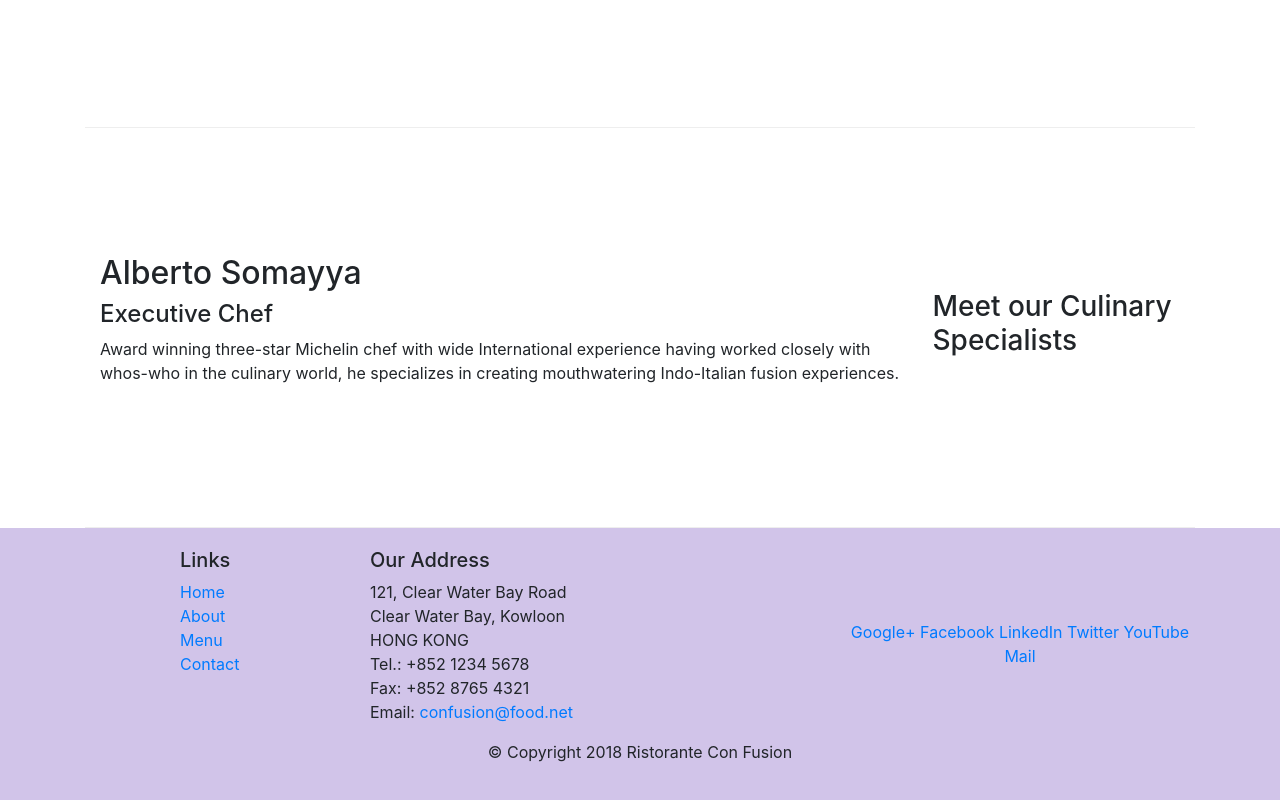
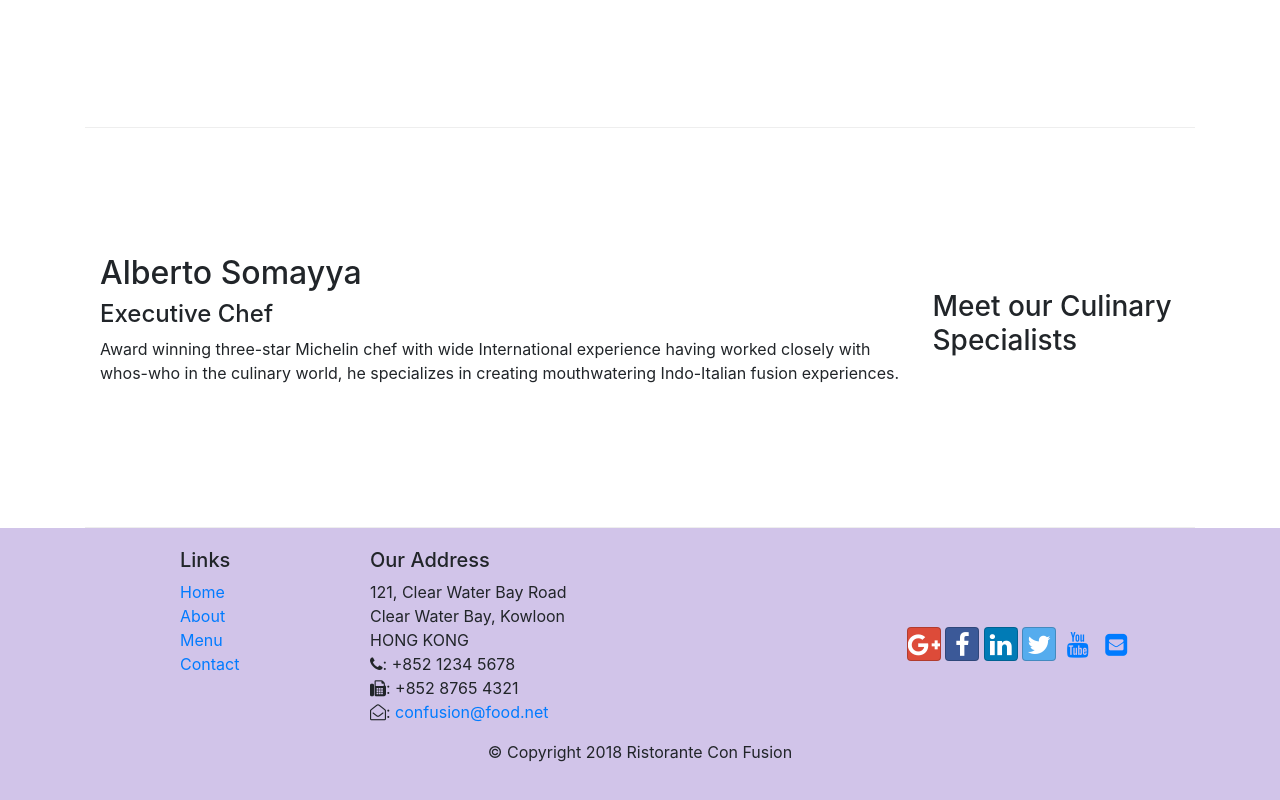
Before and after one commit to Jameshunter1/Ristorante-Con-Fusion, a website: page index.html in a window 1280 px wide. Shown: the part 1006-1806 px from the top of the page. Drawn offline with nearby package versions, Linux system fonts and the light colour scheme.

Commit message:
Icon Fonts

```diff
--- a/aboutus.html
+++ b/aboutus.html
@@ -5,6 +5,8 @@
       rel="stylesheet"
       href="node_modules/bootstrap/dist/css/bootstrap.min.css"
     />
+    <link rel="stylesheet" href="node_modules/font-awesome/css/font-awesome.min.css">
+    <link rel="stylesheet" href="node_modules/bootstrap-social/bootstrap-social.css">
     <link rel="stylesheet" href="css/styles.css" />
     <title>Ristorante Con Fusion: About Us</title>
   </head>
--- a/index.html
+++ b/index.html
@@ -14,6 +14,8 @@
       rel="stylesheet"
       href="node_modules/bootstrap/dist/css/bootstrap.min.css"
     />
+    <link rel="stylesheet" href="node_modules/font-awesome/css/font-awesome.min.css">
+    <link rel="stylesheet" href="node_modules/bootstrap-social/bootstrap-social.css">
     <link rel="stylesheet" href="css/styles.css" />
     <title>Ristorante Con Fusion</title>
   </head>
@@ -33,12 +35,12 @@
         <div class="collapse navbar-collapse" id="Navbar">
 
         <ul class="navbar-nav mr-auto">
-          <li class="nav-item active"><a class="nav-link" href="#">Home</a></li>
+          <li class="nav-item active"><a class="nav-link" href="#"><span class= "fa fa-home"></span>Home</a></li>
           <li class="nav-item">
-            <a class="nav-link" href="aboutus.html">About</a>
+            <a class="nav-link" href="aboutus.html"><span class="fa fa-info"></span>About</a>
           </li>
-          <li class="nav-item"><a class="nav-link" href="#">Menu</a></li>
-          <li class="nav-item"><a class="nav-link" href="#">Contact</a></li>
+          <li class="nav-item"><a class="nav-link" href="#"><span class="fa fa-list"></span>Menu</a></li>
+          <li class="nav-item"><a class="nav-link" href="#"><span class="fa fa-address-card"></span>Contact</a></li>
         </ul>
       </div></div></div>
     </nav>
@@ -123,19 +125,19 @@
               121, Clear Water Bay Road<br />
               Clear Water Bay, Kowloon<br />
               HONG KONG<br />
-              Tel.: +852 1234 5678<br />
-              Fax: +852 8765 4321<br />
-              Email: <a href="mailto:confusion@food.net">confusion@food.net</a>
+              <i class="fa fa-phone"></i>: +852 1234 5678<br />
+              <i class="fa fa-fax"></i>: +852 8765 4321<br />
+              <i class="fa fa-envelope-open-o"></i>: <a href="mailto:confusion@food.net">confusion@food.net</a>
             </address>
           </div>
           <div class="col-12 col-sm-4 align-self-center">
             <div class="text-center">
-              <a href="http://google.com/+">Google+</a>
-              <a href="http://www.facebook.com/profile.php?id=">Facebook</a>
-              <a href="http://www.linkedin.com/in/">LinkedIn</a>
-              <a href="http://twitter.com/">Twitter</a>
-              <a href="http://youtube.com/">YouTube</a>
-              <a href="mailto:">Mail</a>
+              <a class="btn btn-social-icon btn-google" href="http://google.com/+"><i class="fa fa-google-plus fa-lg"></i></a>
+              <a class="btn btn-social-icon btn-facebook"href="http://www.facebook.com/profile.php?id="><i class="fa fa-facebook fa-lg"></i></a>
+              <a class="btn btn-social-icon btn-linkedin"href="http://www.linkedin.com/in/"><i class="fa fa-linkedin fa-lg"></i></a>
+              <a class="btn btn-social-icon btn-twitter"href="http://twitter.com/"><i class="fa fa-twitter fa-lg"></i></a>
+              <a class="btn btn-social-icon btn-youtube"href="http://youtube.com/"><i class="fa fa-youtube fa-lg"></i></a>
+              <a class="btn btn-social-icon"href="mailto:"><i class="fa fa-envelope-square fa-lg"></i></a>
             </div>
           </div>
         </div>
--- a/package.json
+++ b/package.json
@@ -15,6 +15,8 @@
   },
   "dependencies": {
     "bootstrap": "^4.0.0",
+    "bootstrap-social": "^5.1.1",
+    "font-awesome": "^4.7.0",
     "jquery": "^3.3.1",
     "popper.js": "^1.12.9"
   }
```
Also changed, not shown: 1 other file.
